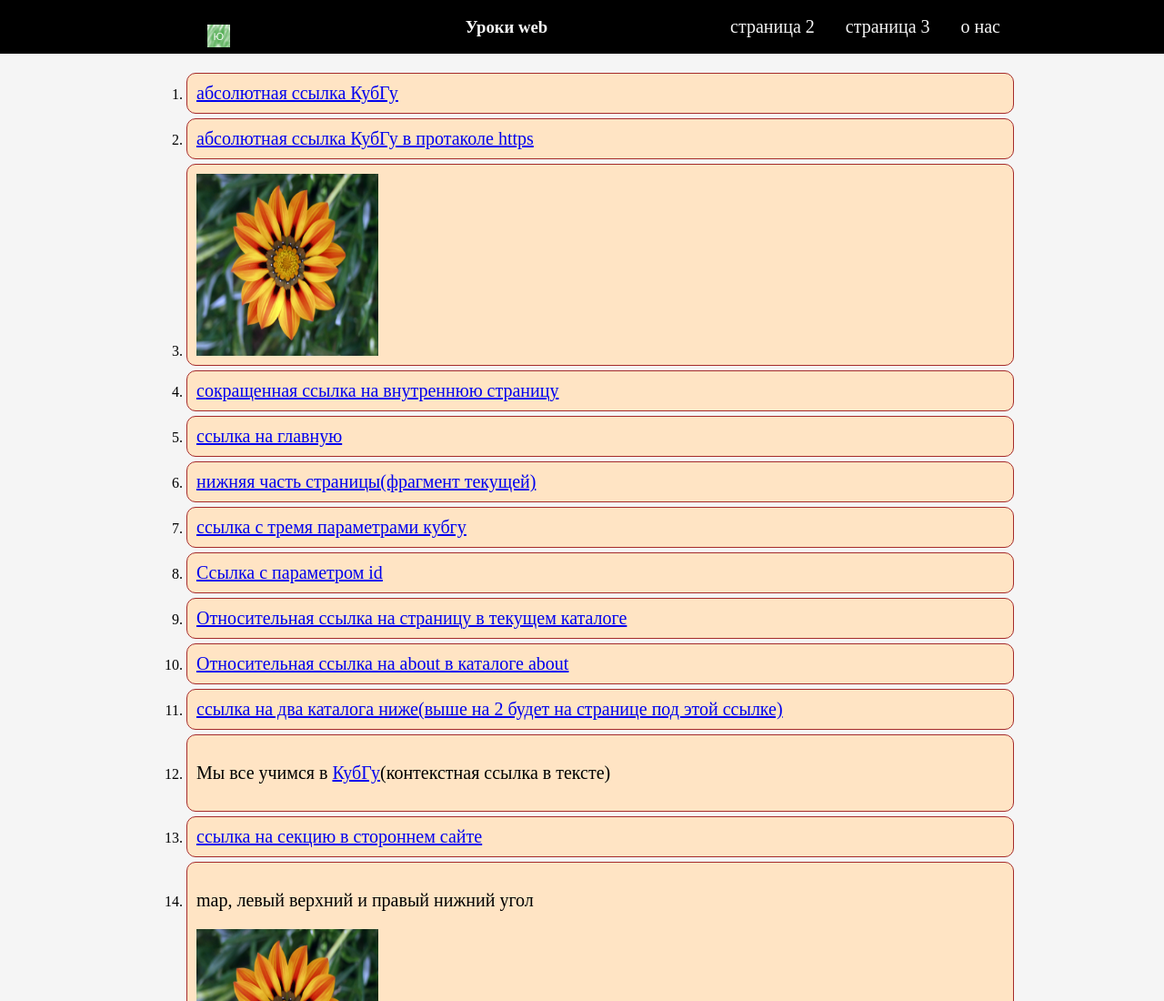
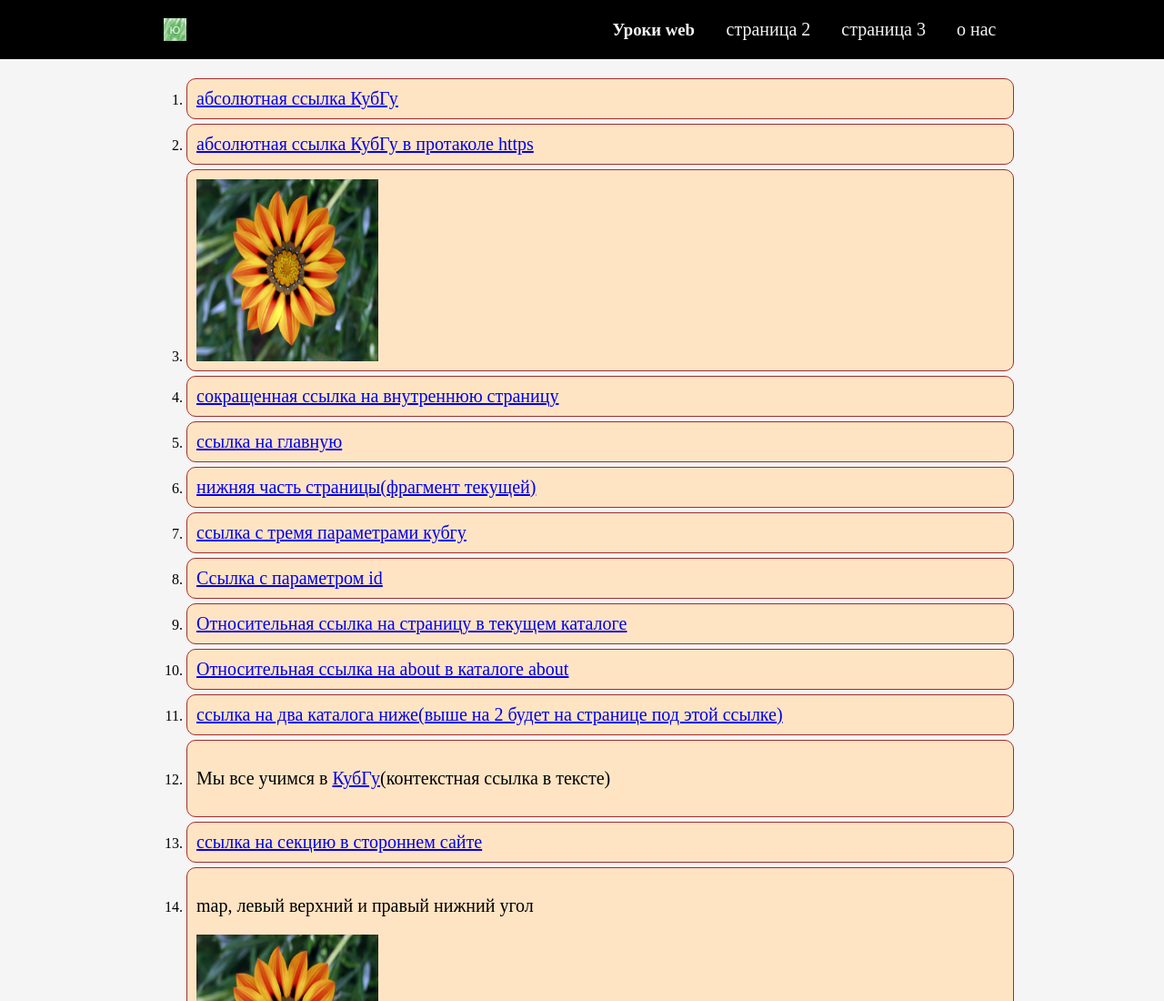
Before and after one commit to Romiono/3-task, a plain HTML site: page index.html in a window 1280 px wide. Shown: the top 1100 px of the page at 91% size. Drawn offline with Linux system fonts and the light colour scheme.

Commit message:
пофиксил header, добавил order к таблице

```diff
--- a/index.html
+++ b/index.html
@@ -8,16 +8,19 @@
 </head>
 <body class="root">
 <header>
+    <div class="header-wraper">
+        <div class="head">
+            <img src="images/logo.png" alt="Логотип" class="logo">
+            <h3 class="name-project">Уроки web</h3>
+        </div>
         <nav>
-        <img src="images/logo.png" alt="Логотип" class="logo">
-        <h3>Уроки web</h3>
             <ul class="nav-wraper">
                 <li class="nav-item-wraper"><a href="page2.html" class="nav-item">страница 2</a></li>
                 <li class="nav-item-wraper"><a href="level1/level2/page3.html" class="nav-item">страница 3</a></li>
                 <li class="nav-item-wraper"><a href="/about/about.html" class="nav-item">о нас</a></li>
             </ul>
         </nav>
-
+    </div>
 </header>
 <main>
     <div class="main-section1">
--- a/style.css
+++ b/style.css
@@ -78,6 +78,17 @@ td {
     border: 1px solid black;
 }
 
+.head {
+    display: flex;
+    justify-content: space-between;
+    align-items: center;
+    width: 100%;
+}
+
+.header-wraper {
+    width: 100%;
+}
+
 .nav-wraper {
     margin: 0;
     padding: 0;
@@ -108,9 +119,13 @@ td {
 }
 
 .logo {
-    width: 25px;
-    height: 25px;
-    margin: 20px 68px 0 68px;
+    width: 40px;
+    height: 40px;
+    margin: 20px;
+}
+
+.name-project {
+    margin: 20px;;
 }
 
 .main-section1 {
@@ -167,6 +182,12 @@ td {
 @media all and (min-width: 900px) {
     header {
         flex-direction: row;
+        justify-content: center;
+    }
+
+    .header-wraper {
+        width: 960px;
+        display: flex;
         justify-content: space-between;
     }
 
@@ -174,7 +195,6 @@ td {
         display: flex;
         justify-content: space-between;
         align-items: center;
-        min-width: 960px;
         margin: 0 auto;
     }
 
@@ -199,4 +219,13 @@ td {
     .forms {
         min-width: 255px;
     }
+
+    .logo {
+        width: 25px;
+        height: 25px;
+    }
+
+    .head {
+        width: 65%;
+    }
 }
```
Lines whose indentation alone changed are shown as unchanged.
